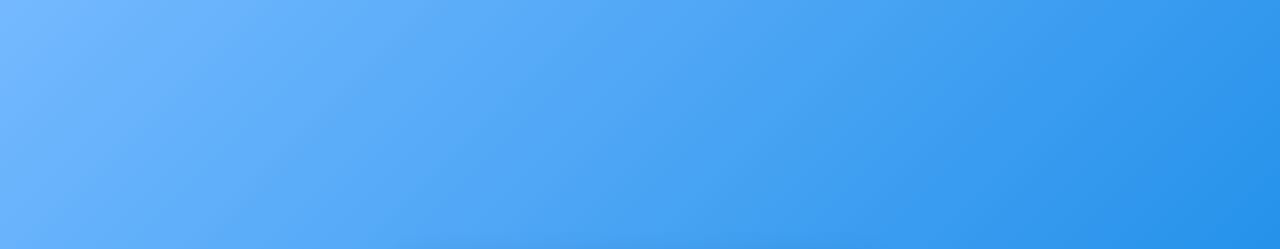
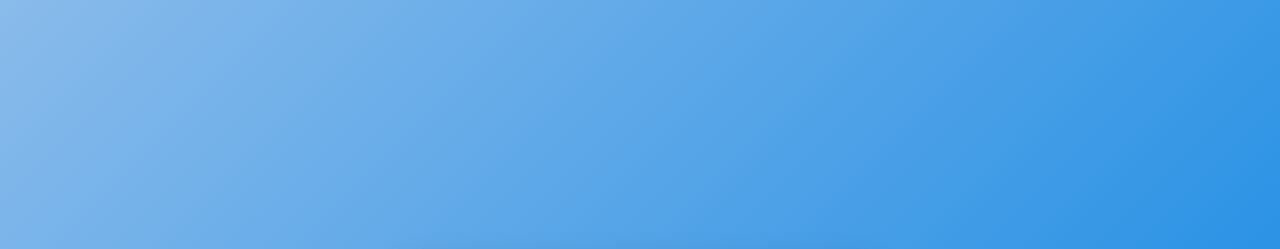
Before and after one commit to Nikhil-Gupta67/Weather-App, a website: page index.html in a window 1280 px wide. Shown: the top 249 px of the page. Drawn offline with Linux system fonts and the light colour scheme.

Commit message:
changed style

```diff
--- a/style.css
+++ b/style.css
@@ -1,6 +1,6 @@
 body {
     font-family: 'Arial', sans-serif;
-    background: linear-gradient(135deg, #74b9ff, #0984e3);
+    background: linear-gradient(135deg, #8abbeb, #0984e3);
     margin: 0;
     padding: 0;
     display: flex;
```
